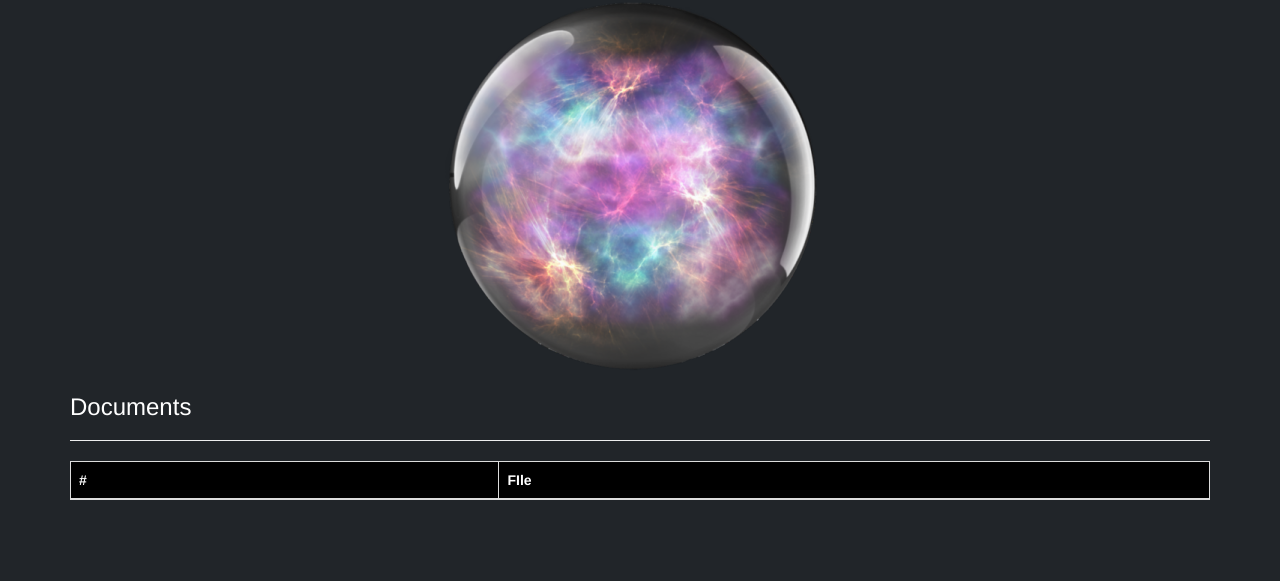
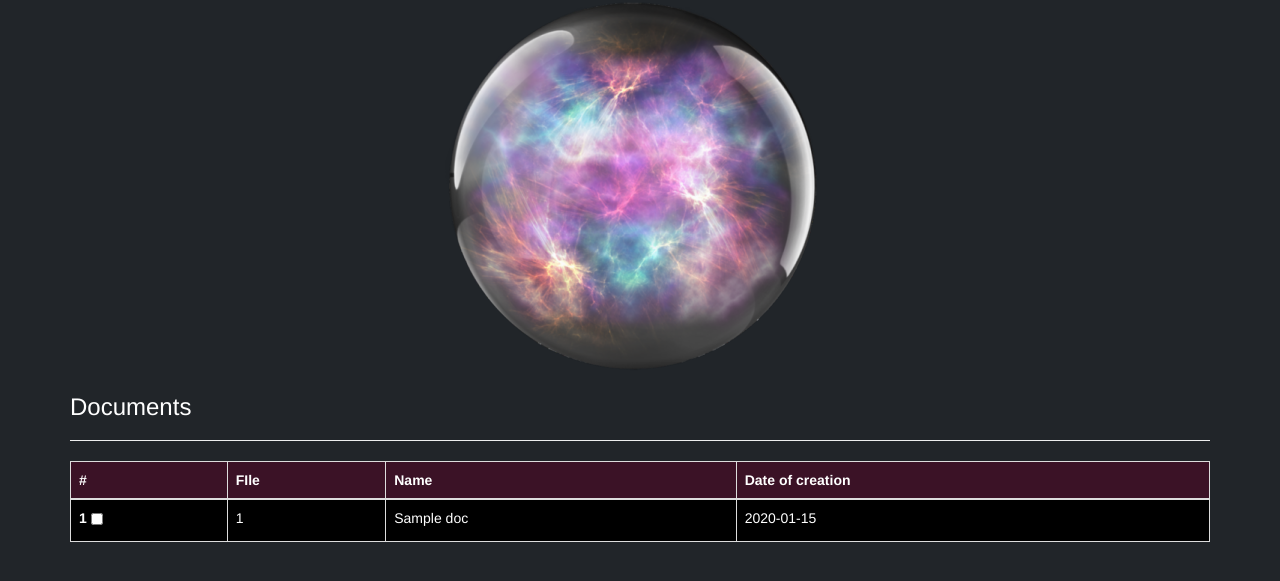
Before and after one commit to Quastrado/project_o_mail_service, a Flask app: page /check in a window 1280 px wide. Shown: the part 21-602 px from the top of the page. Run offline with Flask 2, Linux system fonts and the light colour scheme; tables that the repository leaves empty hold one stand-in row (values such as "Sample post"); data that the repository does not hold is empty; some libraries are stand-ins or nearby versions.

Commit message:
date corrected/menu button

```diff
--- a/owl_mail/check.py
+++ b/owl_mail/check.py
@@ -1,3 +1,4 @@
+from xml.etree import ElementTree as ET
 import boto3
 from config import BaseConfig
 
@@ -10,4 +11,9 @@ def s3_files():
         )
 
     files = s3.list_objects(Bucket = BaseConfig.AWS_BUCKET_NAME)['Contents']
+
+    for key in files:
+        tree = ET.parse(key)
+        root = tree.getroot()
+
     return files
--- a/owl_mail/forms.py
+++ b/owl_mail/forms.py
@@ -9,13 +9,13 @@ class LoginForm(FlaskForm):
 
 class StudentForm(FlaskForm):
     name = StringField('', validators=[DataRequired()], render_kw={'placeholder':'Name'})
-    surname = StringField('', validators=[DataRequired()], render_kw={'placeholder':'Surname'})
+    surname = StringField('', render_kw={'placeholder':'Surname'})
     email = StringField('', validators=[DataRequired()], render_kw={'placeholder': 'Email'})
     date_of_birth = DateField('', format='%Y/%m/%d', validators=[DataRequired()], render_kw={'placeholder': '0000/00/00'})
     house_number_and_street = StringField('', validators=[DataRequired()], render_kw={'placeholder': 'house number and street'})
     area = StringField('', validators=[DataRequired()], render_kw={'placeholder': 'area'})
     locality = StringField('', validators=[DataRequired()], render_kw={'placeholder': 'locality'})
-    subaddress = StringField('', validators=[DataRequired()], render_kw={'placeholder': 'Subaddress'})
+    subaddress = StringField('', render_kw={'placeholder': 'Subaddress'})
     owl = SelectField('', choices=[
         ('Eared Owl', 'eared owl'),
         ('White Owl', 'white owl'),
@@ -40,5 +40,5 @@ class ContentForm(FlaskForm):
     submit = SubmitField('Subscribe')
 
 class FinishForm(FlaskForm):
-    write_another_entry = SubmitField('Write another entry', render_kw={"class": "btn btn-light"})
+    menu = SubmitField('Menu', render_kw={"class": "btn btn-light"})
     logout = SubmitField('Logout', render_kw={"class": "btn btn-light"})
--- a/owl_mail/models.py
+++ b/owl_mail/models.py
@@ -25,7 +25,7 @@ class Docs(db.Model):
     name = db.Column(db.String)
     email = db.Column(db.String, unique=True)
     file_hash = db.Column(db.String)
-    date_of_creation = db.Column(db.DateTime)
+    date_of_creation = db.Column(db.String)
 
     def __init__(self, name, email, file_hash, date_of_creation):
         self.name = name
--- a/owl_mail/routes.py
+++ b/owl_mail/routes.py
@@ -27,7 +27,6 @@ def login():
 @app.route('/process-login', methods=['POST'])
 def process_login():  # need import User, db / redirect, flash, url_for ???
     form = LoginForm()
-    print(form.validate_on_submit())
     if form.validate_on_submit():
         user = User.query.filter(User.username == form.username.data).first()
         if user and user.check_password(form.password.data):
@@ -121,8 +120,8 @@ def stamp():
 @app.route('/finish', methods=['GET', 'POST'])
 def finish():
     form = FinishForm()
-    if form.write_another_entry.data:
-        return redirect(url_for('form_post'))
+    if form.menu.data:
+        return redirect(url_for('menu'))
     elif form.logout.data:
         return redirect(url_for('logout'))
 
@@ -131,5 +130,6 @@ def finish():
 
 @app.route('/check', methods=['GET', 'POST'])
 def check():
-    files = s3_files()
+    files = Docs.query.all()
+
     return render_template('check.html', files = files)
--- a/owl_mail/save_data.py
+++ b/owl_mail/save_data.py
@@ -11,9 +11,9 @@ from owl_mail.models import db, Docs
 
 
 def to_xml(dict_of_data):
-
-    dict_of_data['Date_of_creation'] = datetime.now().strftime("%d/%m/%Y")
-
+    today = datetime.now().strftime('%d-%m-%Y')
+    dict_of_data['Date_of_creation'] = today
+    print(dict_of_data['Date_of_creation'])
     tree = ET.parse('profile/profile.xml')
     root = tree.getroot()
     for key in dict_of_data.keys():
--- a/owl_mail/templates/check.html
+++ b/owl_mail/templates/check.html
@@ -16,14 +16,16 @@ tbody tr:nth-child(odd) {
   background: black;
 }
 .table-wrapper {
-    max-height: 390px;
+    max-height: 376px;
     overflow:auto;
     }
 .table-wrapper thead th {
-    background-color: black;
+    background-color: #3b1226;
     position: sticky;
     top: 0;
 }
+tbody td label {vertical-align: middle;}
+tbody td input {width: 12px; height: 12px;}
 </style>
 {% endblock %}
 
@@ -50,15 +52,20 @@ Something wrong?
                         <tr>
                             <th scope="col">#</th>
                             <th scope="col">FIle</th>
+                            <th scope="col">Name</th>
+                            <th scope="col">Date of creation</th>
                         </tr>
                     </thead>
                     <tbody>
                         {% for f in files %}
                         <tr>
                             <td>
+                                <label class="custom-control-input">{{ loop.index }}</label>
                                 <input type="checkbox" class="custom-control-input">
                             </td>
-                            <td>{{ f['Key'] }}</td>
+                            <td>{{ f.id }}</td>
+                            <td>{{ f.name }}</td>
+                            <td>{{ f.date_of_creation }}
                         </tr>
                         {% endfor %}
                     </tbody>
--- a/owl_mail/templates/finish.html
+++ b/owl_mail/templates/finish.html
@@ -32,7 +32,7 @@ Done!
         <div class="row">
             <div class="col-md-12">
                 <div class="text-center">
-                   {{ wtf.form_field(form.write_another_entry) }}
+                   {{ wtf.form_field(form.menu) }}
                    {{ wtf.form_field(form.logout) }}
                 </div>
             </div>
```
